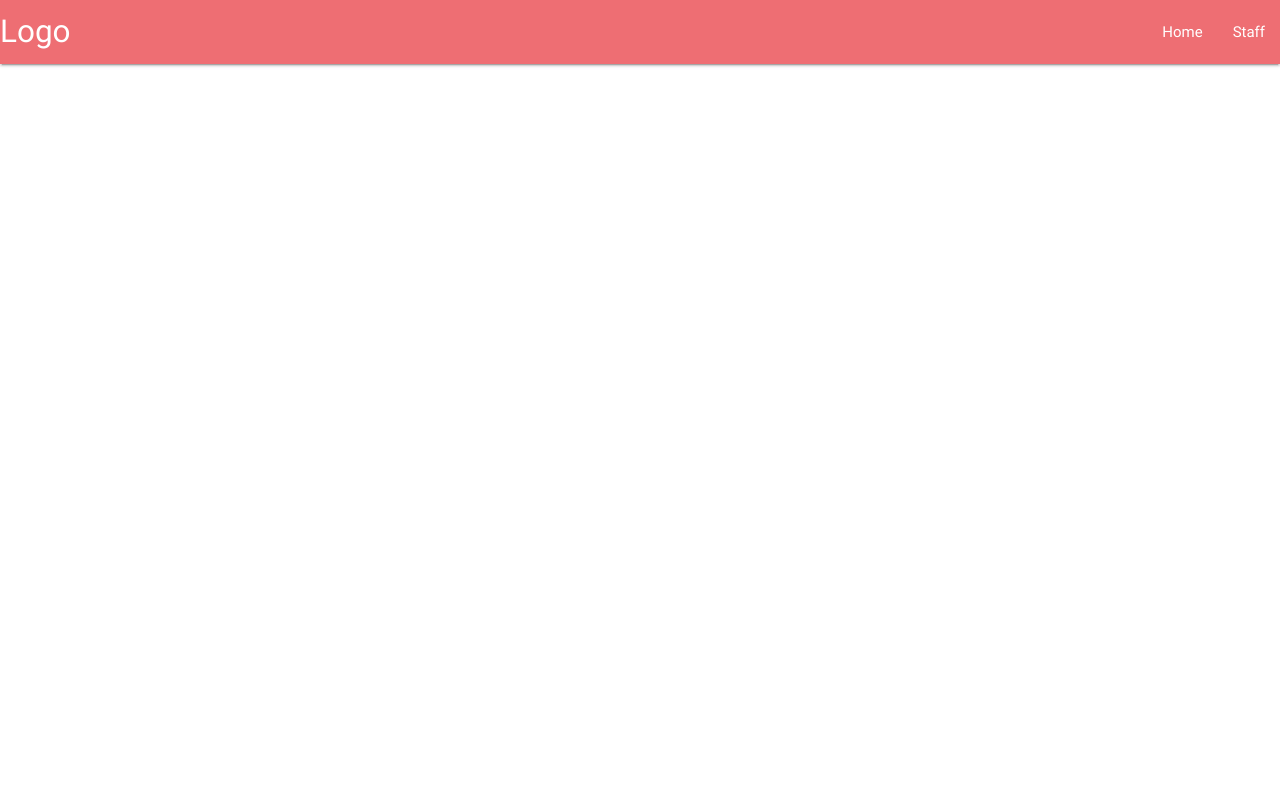
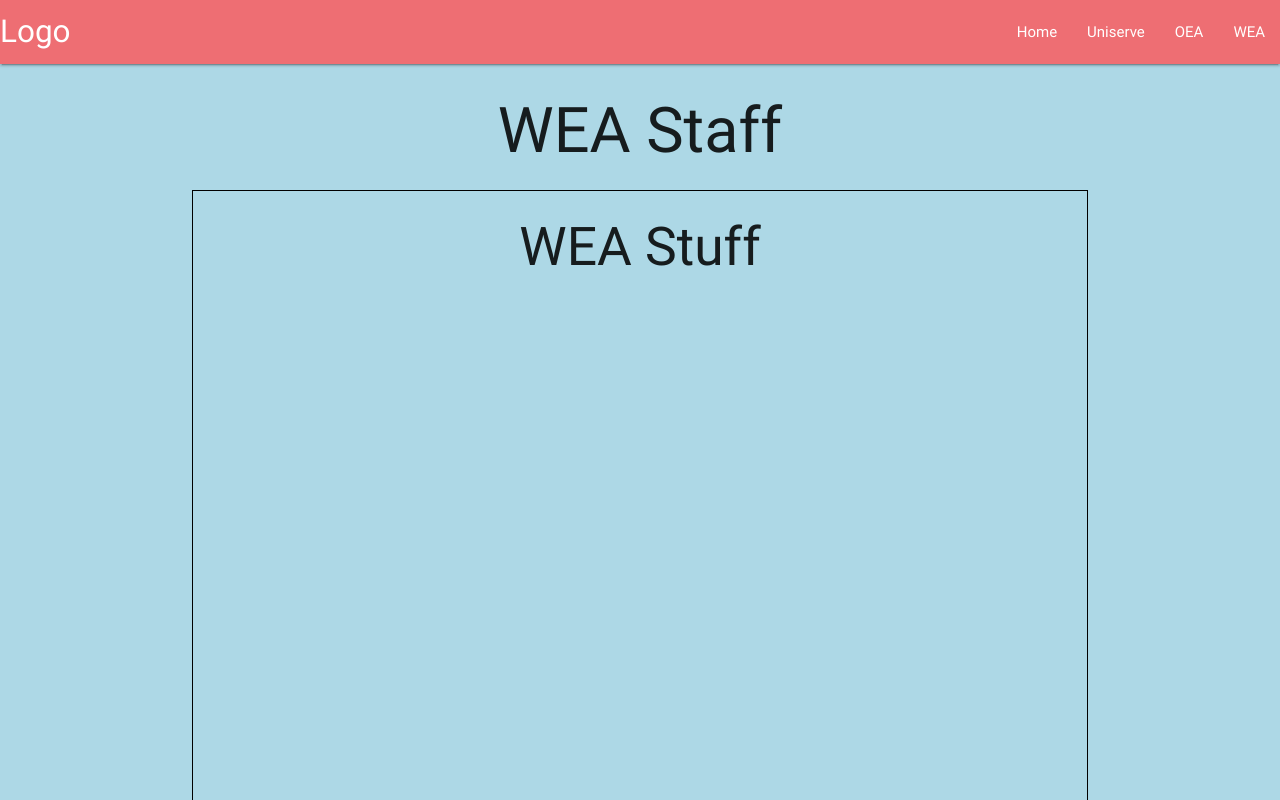
Before and after one commit to Sword220/uniserve, a React (Create React App) app in the folder uniserv-site/client/: page /wea in a window 1280 px wide. Shown: the top 800 px of the page. Built offline with nearby package versions, Linux system fonts and the light colour scheme.

Commit message:
Oea and Wea components, links added to navbar

```diff
--- a/uniserv-site/client/src/App.js
+++ b/uniserv-site/client/src/App.js
@@ -4,6 +4,8 @@ import styled from 'styled-components'
 import NavBar from './components/NavBar'
 import Home from './components/Home'
 import Staff from './components/Staff'
+import Oea from './components/Oea'
+import Wea from './components/Wea'
 
 const BackgroundImage = styled.div`
   background-size: auto;
@@ -21,6 +23,8 @@ class App extends React.Component {
         <Switch>
           <Route exact path='/' component={Home} />
           <Route exact path='/staff' component={Staff} />
+          <Route exact path='/oea' component={Oea} />
+          <Route exact path='/wea' component={Wea} />
         </Switch>
       </BackgroundImage>
     )
--- a/uniserv-site/client/src/components/Home.js
+++ b/uniserv-site/client/src/components/Home.js
@@ -1,9 +1,24 @@
-import React from 'react'
+import React, { Fragment } from 'react'
+import Footer from './Footer'
 
 class Home extends React.Component{
   render() {
     return(
-      <div>Home Component</div>
+      <Fragment>
+      <h1 style={{ textAlign: 'center' }}>Home Component</h1>
+      <div
+        class="container"
+        style={{
+          display: 'flex',
+          justifyContent: 'center',
+          border: 'solid 1px black',
+          height: '900px',
+          marginBottom: '20px'
+        }} >
+        <h2>Home Page Stuff</h2>
+      </div>
+      <Footer />
+      </Fragment>
     )
   }
 }
--- a/uniserv-site/client/src/components/NavBar.js
+++ b/uniserv-site/client/src/components/NavBar.js
@@ -16,7 +16,17 @@ class NavBar extends React.Component {
               </li>
               <li>
                 <Link to="/staff">
-                  Staff
+                  Uniserve
+                </Link>
+              </li>
+              <li>
+                <Link to="/oea">
+                  OEA
+                </Link>
+              </li>
+              <li>
+              <Link to="/wea">
+                  WEA
                 </Link>
               </li>
             </ul>
--- /dev/null
+++ b/uniserv-site/client/src/components/Oea.js
@@ -0,0 +1,26 @@
+import React, { Fragment } from 'react'
+import Footer from './Footer'
+
+class Oea extends React.Component{
+  render() {
+    return(
+      <Fragment>
+        <h1 style={{ textAlign: 'center' }}>OEA Staff</h1>
+        <div
+          class="container"
+          style={{
+            display: 'flex',
+            justifyContent: 'center',
+            border: 'solid 1px black',
+            height: '900px',
+            marginBottom: '20px'
+          }} >
+          <h2>OEA Stuff</h2>
+        </div>
+        <Footer />
+      </Fragment>
+    )
+  }
+}
+
+export default Oea
--- /dev/null
+++ b/uniserv-site/client/src/components/Wea.js
@@ -0,0 +1,26 @@
+import React, { Fragment } from 'react'
+import Footer from './Footer'
+
+class Wea extends React.Component{
+  render() {
+    return(
+      <Fragment>
+        <h1 style={{ textAlign: 'center' }}>WEA Staff</h1>
+        <div
+          class="container"
+          style={{
+            display: 'flex',
+            justifyContent: 'center',
+            border: 'solid 1px black',
+            height: '900px',
+            marginBottom: '20px'
+          }} >
+          <h2>WEA Stuff</h2>
+        </div>
+        <Footer />
+      </Fragment>
+    )
+  }
+}
+
+export default Wea
```
